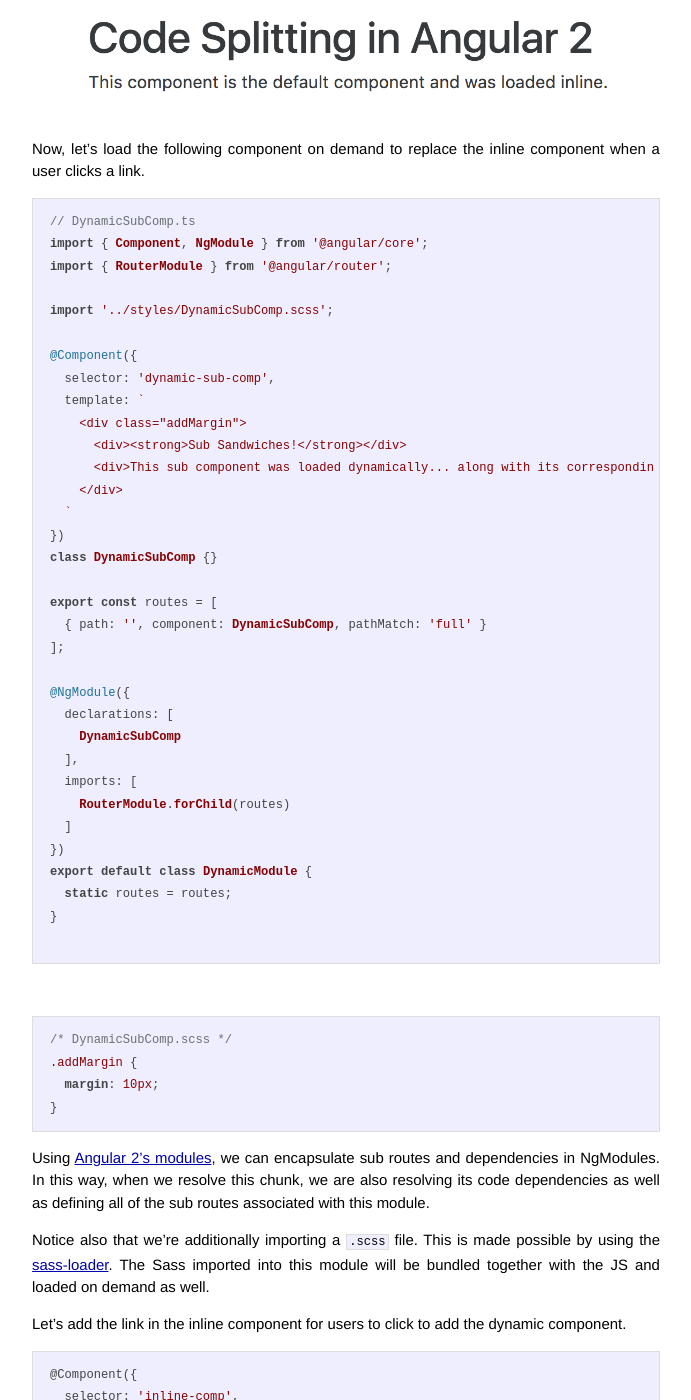
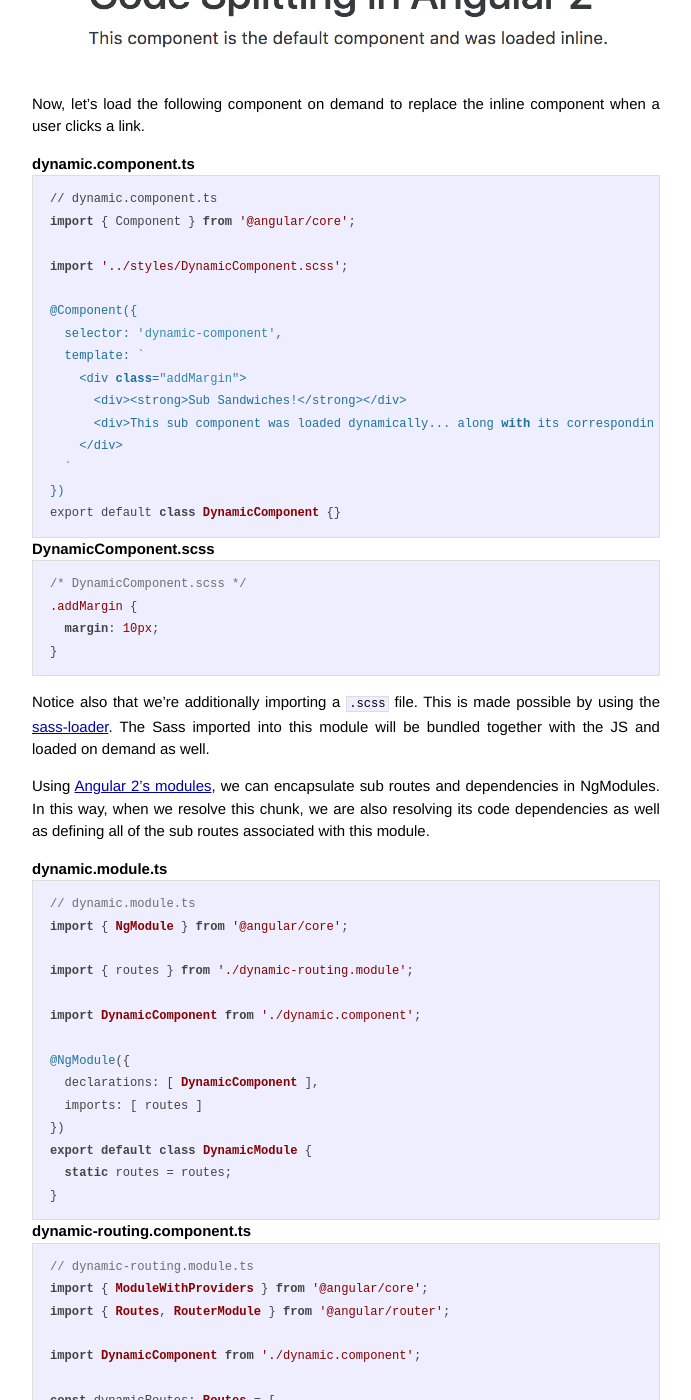
Before and after one commit to dennis-johnson-dev/songawee.github.io, a Jekyll site: the page built from _posts/2016-4-2-code-splitting-angular2.md, in a window 1280 px wide and 1400 px high, scrolled down 2401 px. Shown: the whole window, without its empty margins (294-985 px from the left). Built offline with Jekyll 4.4.1, drawn with Linux system fonts in a browser that asks for light colours; nearby versions of some CDN libraries; Markdown is read by kramdown in place of the engine named in the settings; comment, search, counter and statistics services are not loaded; some of the changed text lies outside the part shown.

Commit message:
address comments

````diff
--- a/_posts/2016-4-2-code-splitting-angular2.md
+++ b/_posts/2016-4-2-code-splitting-angular2.md
@@ -20,83 +20,81 @@
 
 Let's say we have the following example Angular 2 application.
 
-#### AppModule.ts
+#### app.module.ts
 
 ```js
-// AppModule.ts
+// app.module.ts
 import { NgModule } from '@angular/core';
 import { BrowserModule } from '@angular/platform-browser';
 
-import { routes } from './Routing';
+import { routes } from './app-routing.module';
 
-import AppComponent from './AppComponent';
-import InlineComp from './InlineComp';
+import AppComponent from './app.component';
+import InlineComponent from './inline.component';
 
 @NgModule({
   declarations: [
     AppComponent,
-    InlineComp
+    InlineComponent
   ],
   imports: [ BrowserModule, routes ],
   bootstrap: [ AppComponent ]
 })
 export default class AppModule {}
-
 ```
 
-#### AppComponent.ts
+#### app.component.ts
 
 ```js
-// AppComponent.ts
+// app.component.ts
 import { Component } from '@angular/core';
 
 @Component({
   selector: 'yo',
   template: `
-    <h1>yo</h1>
+    <h1>Code Splitting in Angular 2</h1>
     <router-outlet></router-outlet>
   `
 })
 export default class AppComponent {}
 ```
 
-#### InlineComp.ts
+#### inline.component.ts
 
 ```js
-// InlineSubComp.ts
+// inline.component.ts
 import { Component } from '@angular/core';
 
 @Component({
-  selector: 'inline-comp',
+  selector: 'inline-component',
   template: `
-    <div>
-      <p>This component is the default component and was loaded inline.</p>
-    </div>
-  `
+  <div>
+    <p>This component is the default component and was loaded inline.</p>
+  </div>`
 })
-export default class InlineComp {}
+export default class InlineComponent {}
 ```
 
-#### Routing.ts
+#### app-routing.module.ts
 
 ```js
-// Routing.ts
+// app-routing.module.ts
 import { ModuleWithProviders } from '@angular/core';
 import { Routes, RouterModule } from '@angular/router';
 
-import InlineComp from './InlineComp';
+import InlineComponent from './inline.component';
 
 const appRoutes: Routes = [
   {
     path: '',
-    component: InlineComp
+    component: InlineComponent
   }
 ];
 
 export const routes: ModuleWithProviders = RouterModule.forRoot(appRoutes);
 ```
 
-This is a really simple application using Angular 2's routing solution that just puts some text on the page. We have configured the routing so that when a user navigates to `/`, we render `InlineComp` within the `router-outlet` in `AppComponent.ts`.
+This is a really simple application using Angular 2's routing solution that just puts some text on the page. We have configured the routing so that when a user navigates to `/`, we render `InlineComponent` within the `router-outlet` in `AppComponent.ts`.
 
 The result is:
 
@@ -104,15 +102,16 @@
 
 Now, let's load the following component on demand to replace the inline component when a user clicks a link.
 
+#### dynamic.component.ts
+
 ```js
-// DynamicSubComp.ts
-import { Component, NgModule } from '@angular/core';
-import { RouterModule } from '@angular/router';
+// dynamic.component.ts
+import { Component } from '@angular/core';
 
-import '../styles/DynamicSubComp.scss';
+import '../styles/DynamicComponent.scss';
 
 @Component({
-  selector: 'dynamic-sub-comp',
+  selector: 'dynamic-component',
   template: `
     <div class="addMargin">
       <div><strong>Sub Sandwiches!</strong></div>
@@ -120,82 +119,104 @@
     </div>
   `
 })
-class DynamicSubComp {}
-
-export const routes = [
-  { path: '', component: DynamicSubComp, pathMatch: 'full' }
-];
-
-@NgModule({
-  declarations: [
-    DynamicSubComp
-  ],
-  imports: [
-    RouterModule.forChild(routes)
-  ]
-})
-export default class DynamicModule {
-  static routes = routes;
-}
-
+export default class DynamicComponent {}
 ```
 
-<br />
+#### DynamicComponent.scss
 
 ```css
-/* DynamicSubComp.scss */
+/* DynamicComponent.scss */
 .addMargin {
   margin: 10px;
 }
 ```
 
+Notice also that we're additionally importing a `.scss` file. This is made possible by using the [sass-loader](https://github.com/jtangelder/sass-loader). The Sass imported into this module will be bundled together with the JS and loaded on demand as well.
+
 Using [Angular 2's modules](https://angular.io/docs/ts/latest/guide/ngmodule.html), we can encapsulate sub routes and dependencies in NgModules. In this way, when we resolve this chunk, we are also resolving its code dependencies as well as defining all of the sub routes associated with this module.
 
-Notice also that we're additionally importing a `.scss` file. This is made possible by using the [sass-loader](https://github.com/jtangelder/sass-loader). The Sass imported into this module will be bundled together with the JS and loaded on demand as well.
+#### dynamic.module.ts
+
+```js
+// dynamic.module.ts
+import { NgModule } from '@angular/core';
+
+import { routes } from './dynamic-routing.module';
+
+import DynamicComponent from './dynamic.component';
+
+@NgModule({
+  declarations: [ DynamicComponent ],
+  imports: [ routes ]
+})
+export default class DynamicModule {
+  static routes = routes;
+}
+```
+
+#### dynamic-routing.component.ts
+
+```js
+// dynamic-routing.module.ts
+import { ModuleWithProviders } from '@angular/core';
+import { Routes, RouterModule } from '@angular/router';
+
+import DynamicComponent from './dynamic.component';
+
+const dynamicRoutes: Routes = [
+  { path: '', component: DynamicComponent, pathMatch: 'full' }
+];
+
+export const routes: ModuleWithProviders = RouterModule.forChild(dynamicRoutes);
+```
+> Note: When defining sub modules, it is important to use `RouterModule.forChild` instead of `RouterModule.forRoot`.
+
 
 Let's add the link in the inline component for users to click to add the dynamic component.
 
 ```js
 @Component({
-  selector: 'inline-comp',
+  selector: 'inline-component',
   template: `
   <div>
     <p>This component is the default component and was loaded inline.</p>
     <a routerLink="/dynamic" routerLinkActive="active">Load a dynamic component</a>
   </div>`
 })
-export default class InlineComp {}
+export default class InlineComponent {}
 ```
 
-Note that the dynamic component will eventually be rendered through the <router-outlet> tag in AppComponent.
+Note that the dynamic component will eventually be rendered through the `<router-outlet>` tag in AppComponent.
 
 By defining a route with a `loadChildren` property, we have a handle to load another Angular module asynchronously. Now, we have a place to use the `System.import()` syntax to return a promise that contains our component.
 
+#### app-routing.ts
+
 ```js
-// Routing.ts
+// app-routing.ts
 const appRoutes: Routes = [
   {
     path: 'dynamic',
     loadChildren: () => {
-      return System.import('./DynamicSubComp').then((comp: any) => {
+      return System.import('./dynamic.module').then((comp: any) => {
         return comp.default;
       });
     }
   },
   {
     path: '',
-    component: InlineComp
+    component: InlineComponent
   }
 ];
 ```
 
-Now, when we visit the `/dynamic` path from clicking the link in InlineComp, Angular will know to resolve this Promise before trying to render anything for that route.
+Now, when we visit the `/dynamic` path from clicking the link in InlineComponent, Angular will know to resolve this Promise before trying to render anything for that route.
 
 With ES2015 modules, we use the `default` export off of our component and are now loading the component asynchronously! If you have other exports, you can reference them similarly i.e.
 
 ```js
 loadChildren: () => {
-  return System.import('./DynamicSubComp').then((comp: any) => {
+  return System.import('./dynamic.module').then((comp: any) => {
     return comp.otherExport;
   });
 }
@@ -203,7 +224,7 @@
 
 The result is:
 
-![Dynamic Comp](/img/dynamic.gif)
+![Dynamic Component](/img/dynamic.gif)
 
 Notice how the `0.bundle.js` file is downloaded separately!
 
````
